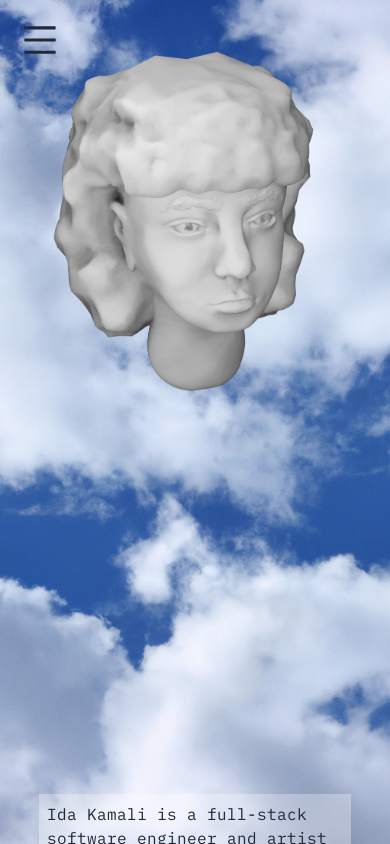
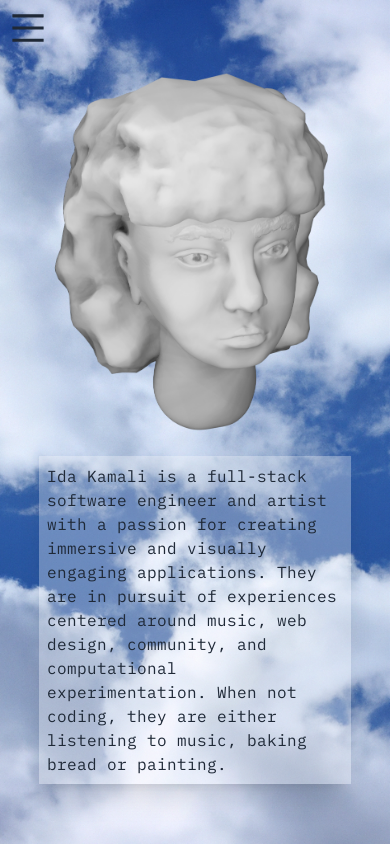
Before and after one commit to idakam/portfolio, a Next.js app: page / in a window 390 px wide. Built offline with nearby package versions, Linux system fonts and the light colour scheme.

Commit message:
layout centered and mobile navbar

```diff
--- a/src/components/Layout.tsx
+++ b/src/components/Layout.tsx
@@ -4,25 +4,12 @@ import Main from "./Main";
 
 const Layout = ({ children }: PropsWithChildren) => {
   return (
-    // <div className="flex flex-col md:flex-row overflow-hidden h-screen">
-    //   <div className="w-full bg-opacity-30 md:w-[30%]">
-    //     <Navbar />
-    //   </div>
-    //   {/* <div className="p-5 flex-1 m-auto shadow-xl bg-white bg-opacity-30 shadow-black w-full h-screen items-center overflow-y-auto"> */}
-    //   <div className="p-5 flex-1 m-auto shadow-xl bg-white bg-opacity-30 shadow-black w-full h-screen items-center overflow-y-auto">
-    //     {children}
-    //   </div>
-    // </div>
-    // <div className="grid md:grid-cols-3 sm:grid-cols-1">
-    //   <div className="bg-white bg-opacity-30"></div>
-    //   <div className="bg-black bg-opacity-30 col-span-2">hi</div>
-    // </div>
-    <div className="fixed m-[10%] h-full">
-      <div className="flex flex-row md:h-[50%]">
-        <div className="md:flex md:basis-1/6">
+    <div className="fixed h-full mr-[10%] ml-[10%] flex items-center justify-center">
+      <div id="main" className="flex flex-row md:h-[50%]">
+        <div className="md:flex md:w-1/6">
           <Navbar />
         </div>
-        <div className="flex md:ml-[5%] md:flex-row md:basis-5/6 h-full">
+        <div className="flex md:ml-[5%] md:flex-row md:w-5/6 h-full">
           <div>{children}</div>
         </div>
 
--- a/src/components/Navbar.jsx
+++ b/src/components/Navbar.jsx
@@ -108,7 +108,7 @@ const Navbar = () => {
       </div>
       <div
         onClick={handleNav}
-        className="fixed -m-[5%] md:hidden cursor-pointer w-full"
+        className="fixed top-2 left-2 md:hidden cursor-pointer w-full"
       >
         {" "}
         <AiOutlineMenu size={40} />
--- a/src/components/Project.jsx
+++ b/src/components/Project.jsx
@@ -2,20 +2,26 @@ import React from "react";
 import Image from "next/image";
 import Link from "next/link";
 
-const Project = ({ type, title, projectImg, p1, p2, deployed, github }) => {
+const Project = ({
+  type,
+  title,
+  projectImg,
+  projectImg2,
+  p1,
+  p2,
+  deployed,
+  github,
+}) => {
   return (
     <div className="flex flex-col md:flex-row h-full">
-      <div className="flex justify-between flex-col mr-[5%] basis-1/3">
+      <div className="flex flex-col md:mr-[5%] md:justify-center md:w-1/2">
         <Image
-          className="w-auto h-auto min-w-0 pb-3"
+          className="object-contain md:max-h-full min-w-0 pb-3 "
           src={projectImg}
           alt="/"
         />
-        {p2 ? (
-          <Image className="w-auto h-auto min-w-0" src={projectImg} alt="/" />
-        ) : null}
       </div>
-      <div className=" bg-white bg-opacity-30 p-2 overflow-auto shadow-xl basis-2/3">
+      <div className=" bg-white bg-opacity-30 p-2 overflow-auto shadow-xl md:w-1/2">
         {p1}
       </div>
     </div>
@@ -23,3 +29,46 @@ const Project = ({ type, title, projectImg, p1, p2, deployed, github }) => {
 };
 
 export default Project;
+
+// import React from "react";
+// import Image from "next/image";
+// import Link from "next/link";
+
+// const Project = ({
+//   type,
+//   title,
+//   projectImg,
+//   projectImg2,
+//   p1,
+//   p2,
+//   deployed,
+//   github,
+// }) => {
+//   return (
+//     <div className="flex flex-col md:flex-row h-full">
+//       <div className="flex justify-center items-center w-full md:w-1/2">
+//         <div className="w-48 h-48 mr-[10%] md:w-auto md:h-auto max-w-full max-h-full min-w-0 pb-3">
+//           <Image
+//             src={projectImg}
+//             alt="/"
+//             layout="responsive"
+//             width={600}
+//             height={600}
+//             objectFit="cover"
+//           />
+//         </div>
+//       </div>
+//       <div className="bg-white bg-opacity-30 p-2 overflow-auto shadow-xl w-full md:w-1/2">
+//         {p1}
+//       </div>
+//     </div>
+//   );
+// };
+
+// export default Project;
+
+// {
+//   projectImg2 ? (
+//     <Image className="w-auto h-auto min-w-0" src={projectImg2} alt="/" />
+//   ) : null;
+// }
--- a/src/pages/index.tsx
+++ b/src/pages/index.tsx
@@ -2,6 +2,7 @@ import Image from "next/image";
 import Head from "next/head";
 import Beatdriver from "./projects/beatdriver";
 import head from "../../public/assets/face.png";
+import Project from "@/components/Project";
 // import logo from "../../public/assets/logo.png"
 
 export default function Home() {
@@ -11,43 +12,11 @@ export default function Home() {
         <title>EYEDUH</title>
         <link rel="icon" href="/assets/logo.png" />
       </Head>
-      <div className="flex flex-col md:flex-row h-full">
-        <div className="flex justify-between flex-col mr-[5%] basis-1/3">
-          <Image className="w-auto h-auto min-w-0 pb-3" src={head} alt="/" />
-        </div>
-        <div className=" bg-white bg-opacity-30 p-2 overflow-auto shadow-xl basis-2/3">
-          Ida Kamali is a full-stack software engineer and artist with a passion
-          for creating immersive and visually engaging applications. They are in
-          pursuit of experiences centered around music, web design, community,
-          and computational experimentation. When not coding, they are either
-          listening to music, baking bread or painting. Ida Kamali is a
-          full-stack software engineer and artist with a passion for creating
-          immersive and visually engaging applications. They are in pursuit of
-          experiences centered around music, web design, community, and
-          computational experimentation. When not coding, they are either
-          listening to music, baking bread or painting. Ida Kamali is a
-          full-stack software engineer and artist with a passion for creating
-          immersive and visually engaging applications. They are in pursuit of
-          experiences centered around music, web design, community, and
-          computational experimentation. When not coding, they are either
-          listening to music, baking bread or painting.Ida Kamali is a
-          full-stack software engineer and artist with a passion for creating
-          immersive and visually engaging applications. They are in pursuit of
-          experiences centered around music, web design, community, and
-          computational experimentation. When not coding, they are either
-          listening to music, baking bread or painting. Ida Kamali is a
-          full-stack software engineer and artist with a passion for creating
-          immersive and visually engaging applications. They are in pursuit of
-          experiences centered around music, web design, community, and
-          computational experimentation. When not coding, they are either
-          listening to music, baking bread or painting. Ida Kamali is a
-          full-stack software engineer and artist with a passion for creating
-          immersive and visually engaging applications. They are in pursuit of
-          experiences centered around music, web design, community, and
-          computational experimentation. When not coding, they are either
-          listening to music, baking bread or painting.
-        </div>
-      </div>
+
+      <Project
+        projectImg={head}
+        p1="Ida Kamali is a full-stack software engineer and artist with a passion for creating immersive and visually engaging applications. They are in pursuit of experiences centered around music, web design, community, and computational experimentation. When not coding, they are either listening to music, baking bread or painting. "
+      />
     </>
   );
 }
--- a/src/pages/projects/beatdriver.jsx
+++ b/src/pages/projects/beatdriver.jsx
@@ -16,7 +16,11 @@ const Beatdriver = () => {
           </span>{" "}
           that can be used right in the browser. Users can create beats with
           built-in sounds and effects, upload their own samples, and save and
-          record their project to share with anyone!
+          record their project to share with anyone! Using Web Audio Api and
+          TUNAJs, an audio effects library, Beatdriver uses modular routing
+          system to create a mixer with 4 different effects: Chorus, Phaser,
+          Tremolo and Moog. User's can save their creations and browse through
+          the Discover page showcasing other user's saved creations.
         </p>
       }
       p2="Using Web Audio Api and TUNAJs, an audio effects library, Beatdriver uses modular routing system to create a mixer with 4 different effects: Chorus, Phaser, Tremolo and Moog. User's can save their creations and browse through the Discover page showcasing other user's saved creations."
```
